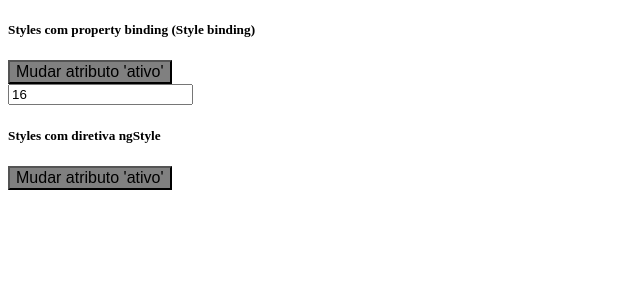
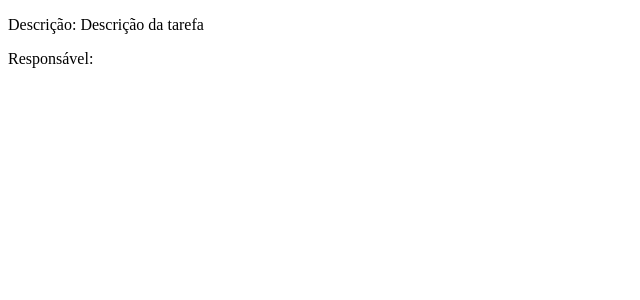
Before and after one commit to Dallyla/diretivas, an Angular app: page / in a window 1280 px wide. Shown: the top 300 px of the page, without its empty margins (0-640 px from the left). Built offline with nearby package versions, Linux system fonts and the light colour scheme.

Commit message:
elvis operator

```diff
--- a/src/app/app.component.html
+++ b/src/app/app.component.html
@@ -6,4 +6,6 @@
 
 <!-- <app-diretiva-ngclass></app-diretiva-ngclass> -->
 
-<app-diretiva-ngstyle></app-diretiva-ngstyle>
+<!-- <app-diretiva-ngstyle></app-diretiva-ngstyle> -->
+
+<app-operador-elvis></app-operador-elvis>
--- a/src/app/app.module.ts
+++ b/src/app/app.module.ts
@@ -9,6 +9,7 @@
 import { DiretivaNgforComponent } from './diretiva-ngfor/diretiva-ngfor.component';
 import { DiretivaNgclassComponent } from './diretiva-ngclass/diretiva-ngclass.component';
 import { DiretivaNgstyleComponent } from './diretiva-ngstyle/diretiva-ngstyle.component';
+import { OperadorElvisComponent } from './operador-elvis/operador-elvis.component';
 
 @NgModule({
   declarations: [
@@ -17,7 +18,8 @@
     DiretivaNgswitchComponent,
     DiretivaNgforComponent,
     DiretivaNgclassComponent,
-    DiretivaNgstyleComponent
+    DiretivaNgstyleComponent,
+    OperadorElvisComponent
   ],
   imports: [
     BrowserModule,
--- /dev/null
+++ b/src/app/operador-elvis/operador-elvis.component.html
@@ -0,0 +1,3 @@
+<p>Descrição: {{tarefa.desc}}</p>
+
+<p>Responsável: {{tarefa.responsavel?.nome}}</p>
--- /dev/null
+++ b/src/app/operador-elvis/operador-elvis.component.ts
@@ -0,0 +1,20 @@
+import { Component, OnInit } from '@angular/core';
+
+@Component({
+  selector: 'app-operador-elvis',
+  templateUrl: './operador-elvis.component.html',
+  styleUrls: ['./operador-elvis.component.css']
+})
+export class OperadorElvisComponent implements OnInit {
+
+  tarefa: any ={
+    desc: 'Descrição da tarefa',
+    responsavel: null
+  }
+
+  constructor() { }
+
+  ngOnInit(): void {
+  }
+
+}
```
Also changed, not shown: src/app/operador-elvis/operador-elvis.component.css (added), 1 other file (tests, documents, lock files or other folders).
